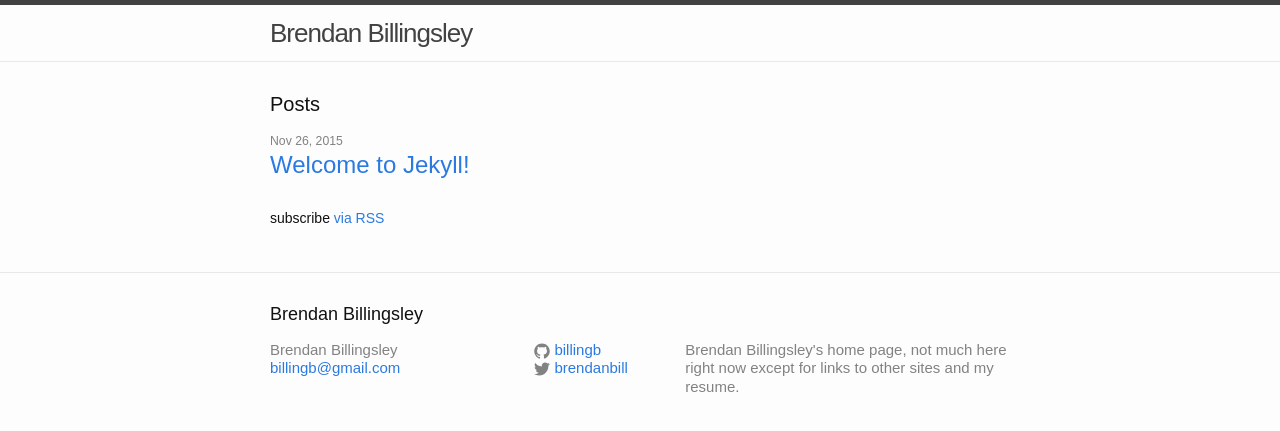
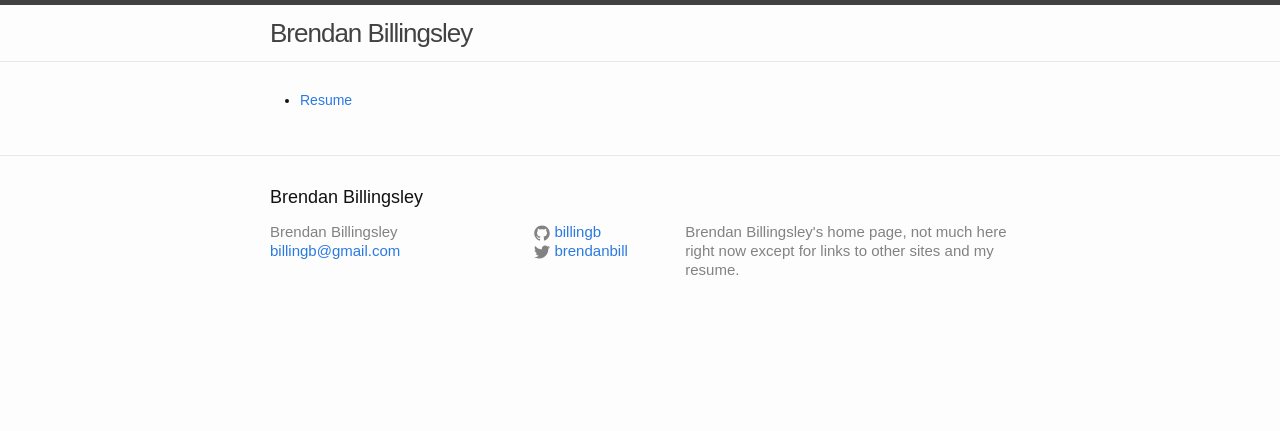
Before and after one commit to billingb/billingb.github.io, a Jekyll site: the page built from index.html, in a window 1280 px wide. Shown: the top 431 px of the page. Built offline with Jekyll 4.4.1, drawn with Linux system fonts in a browser that asks for light colours.

Commit message:
Change main page to link to resume

```diff
--- a/index.html
+++ b/index.html
@@ -4,20 +4,7 @@ layout: default
 
 <div class="home">
 
-  <h1 class="page-heading">Posts</h1>
-
-  <ul class="post-list">
-    {% for post in site.posts %}
-      <li>
-        <span class="post-meta">{{ post.date | date: "%b %-d, %Y" }}</span>
-
-        <h2>
-          <a class="post-link" href="{{ post.url | prepend: site.baseurl }}">{{ post.title }}</a>
-        </h2>
-      </li>
-    {% endfor %}
+  <ul>
+    <li><a href="/resume">Resume</a></li>
   </ul>
-
-  <p class="rss-subscribe">subscribe <a href="{{ "/feed.xml" | prepend: site.baseurl }}">via RSS</a></p>
-
 </div>
```
